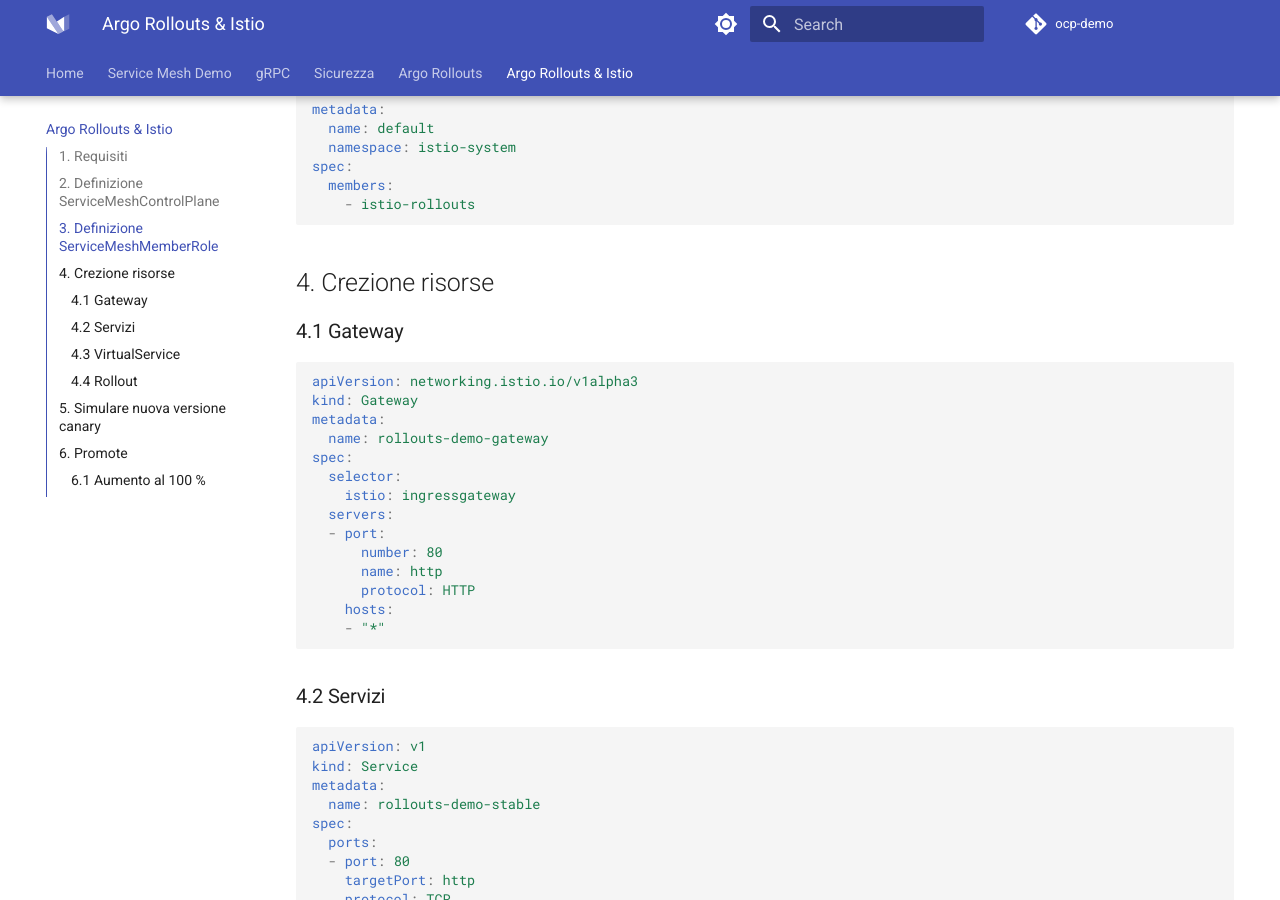
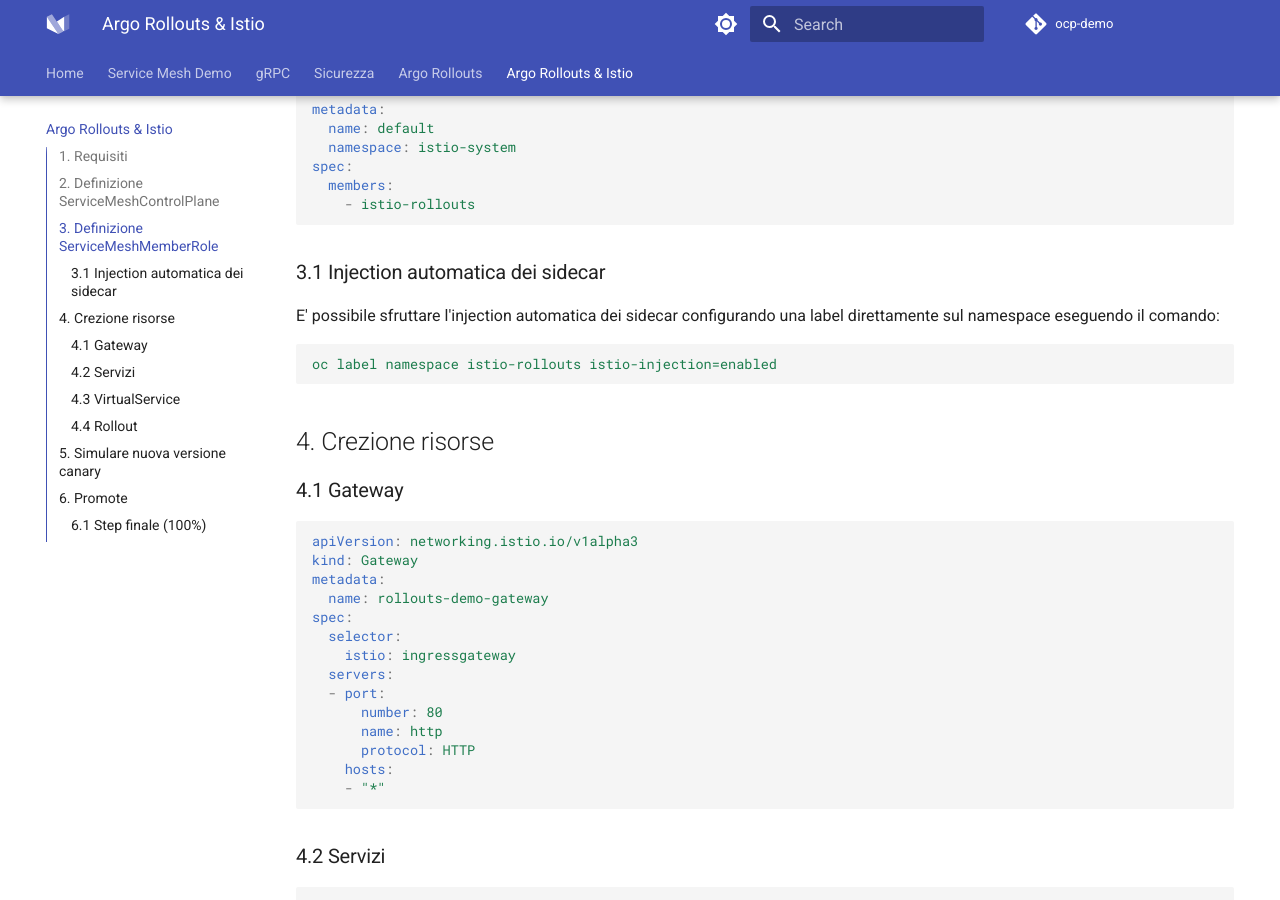
Before and after one commit to nictore/ocp-demo, an MkDocs documentation site: the page built from docs/argo_rollout_istio.md, in a window 1280 px wide and 900 px high, scrolled down 1671 px. Built offline with MkDocs 1.6.1 and Material for MkDocs 9.7.7, drawn with Linux system fonts in a browser that asks for light colours; comment, search, counter and statistics services are not loaded; some of the changed text lies outside the part shown.

Commit message:
update argo rollouts istio

````diff
--- a/docs/argo_rollout_istio.md
+++ b/docs/argo_rollout_istio.md
@@ -64,6 +64,14 @@
 spec:
   members:
     - istio-rollouts
+```
+
+### 3.1 Injection automatica dei sidecar
+
+E' possibile sfruttare l'injection automatica dei sidecar configurando una label direttamente sul namespace eseguendo il comando:
+
+```yaml
+oc label namespace istio-rollouts istio-injection=enabled
 ```
 
 ## 4. Crezione risorse
@@ -232,7 +240,7 @@
 
 Il 60% del traffico viene indirizzato al servizio stable e il 40% al servizio canary. Il deployment viene quindi messo in pausa a tempo indeterminato finché non lo si promuove manualmente al livello successivo.
 
-### 6.1 Aumento al 100 %
+### 6.1 Step finale (100%)
 
 Aumentare il peso del traffico nella versione canary al 100% ed eliminare il traffico nella precedente versione stabile dell'applicazione eseguendo il seguente comando:
 
````
